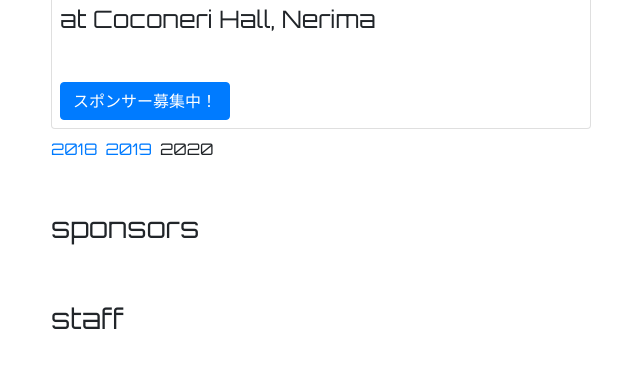
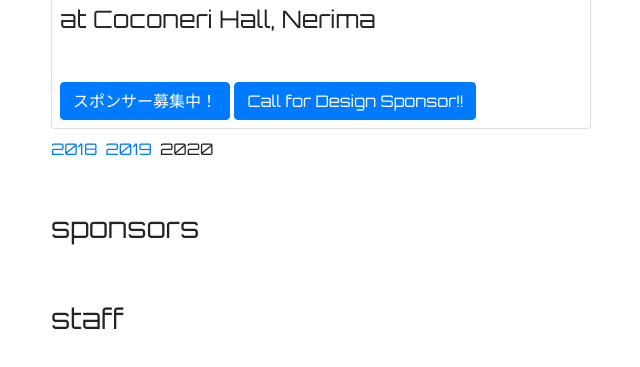
Before and after one commit to uzulla/phperkaigi2020-teaser, a plain HTML site: page index.html in a window 1280 px wide. Shown: the part 153-520 px from the top of the page, without its empty margins (319-959 px from the left). Drawn offline with nearby package versions, Linux system fonts and the light colour scheme; no server answers.

Commit message:
design sponsor is back

```diff
--- a/index.html
+++ b/index.html
@@ -48,6 +48,9 @@
                         <div class="buttons mt-5">
                             <a class="btn btn-primary"
                                 href="https://fortee.jp/phperkaigi-2020/sponsor/brochure-request">スポンサー募集中！</a>
+                            <a class="btn btn-primary"
+                                href="https://docs.google.com/presentation/d/1RxBtytAVPBtD3Jp_mmTPKQbIwnPvjVG5JFyVZ1s6X_w/edit?usp=sharing">Call
+                                for Design Sponsor!!</a>
                         </div>
                     </div>
                 </div>
```
